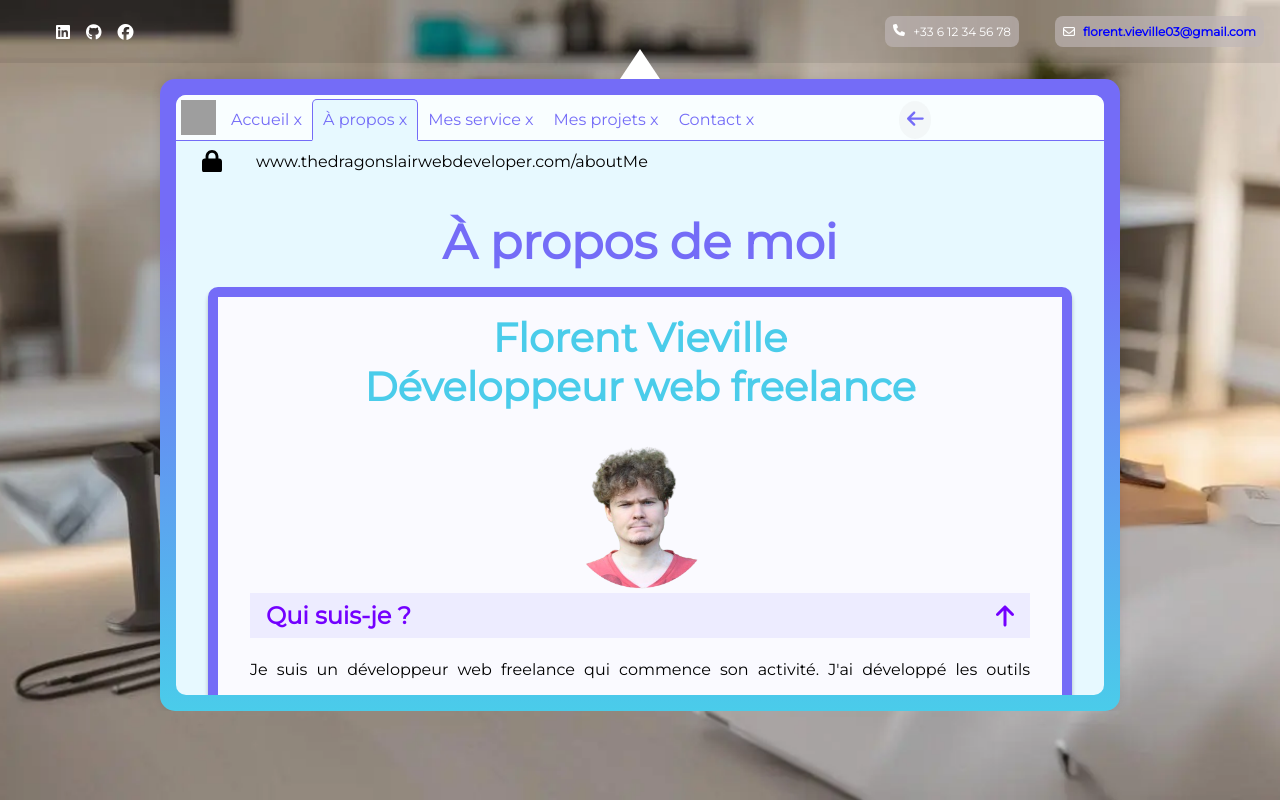
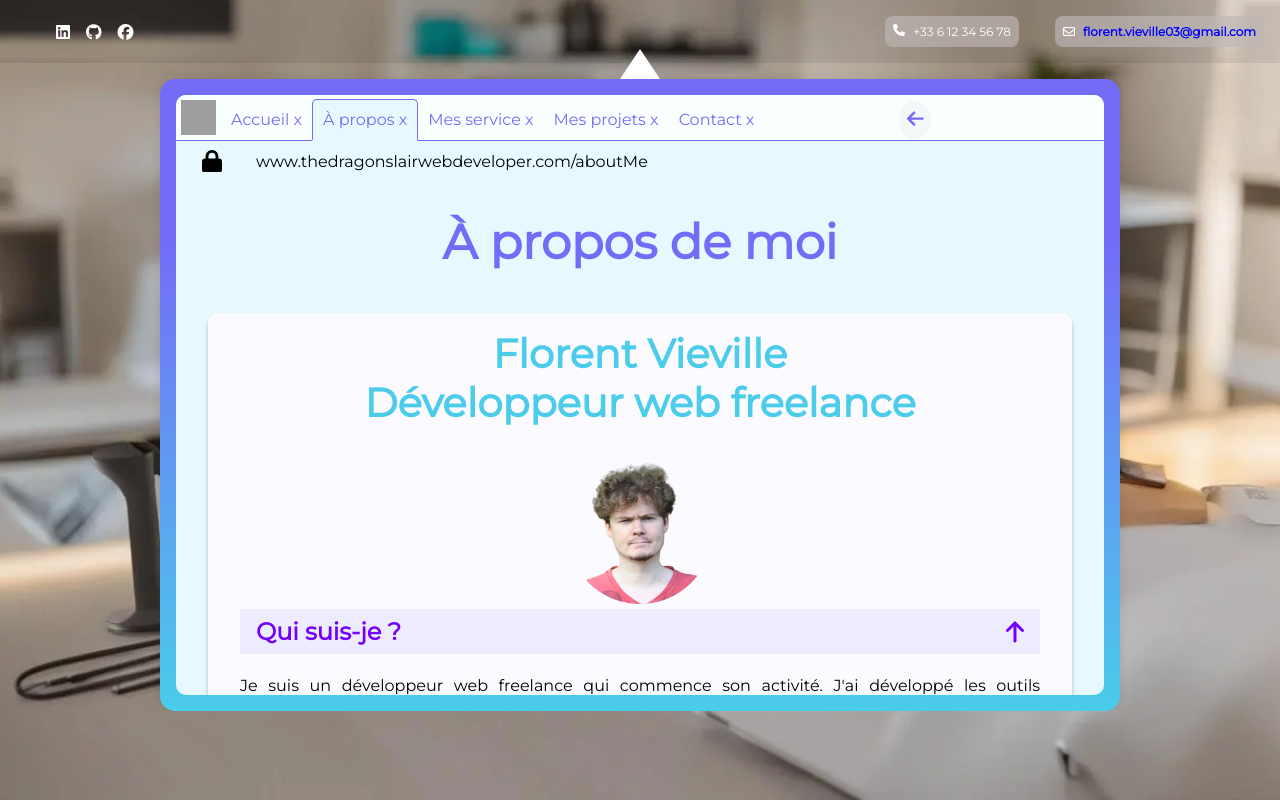
Before and after one commit to FlorentViel/dragon-l-air-web-developper, a Vue app: page /aboutMe in a window 1280 px wide. Built offline with nearby package versions, Linux system fonts and the light colour scheme; grey boxes are pictures that could not be loaded.

Commit message:
update main
vulnerability fix

```diff
--- a/src/assets/styles/background.scss
+++ b/src/assets/styles/background.scss
@@ -23,21 +23,17 @@ body {
   .main-bloc-light{
     background: $bgLight2;
     box-shadow: 0 8px 32px 0 rgba( 3, 38, 135, 0.37 );
-    border: 10px solid $StartLightGradient;
     backdrop-filter: blur( 4px );
     -webkit-backdrop-filter: blur( 4px );
-    border-radius: 10px;
     transition: all 0.5s ease-in-out;
 
   }
 
   .main-bloc-dark {
     background: $bgDark2;
-    border: 10px solid $borderDark;
     box-shadow: 0 8px 32px 0 rgba( 31, 38, 135, 0.37 );
     backdrop-filter: blur( 4px );
     -webkit-backdrop-filter: blur( 4px );
-    border-radius: 10px;
     transition: all 0.5s ease-in-out;
   }
 
--- a/src/views/aboutMe.vue
+++ b/src/views/aboutMe.vue
@@ -121,7 +121,7 @@ const accordionStyle = (index) => {
 }
 
 .h1-dark, .h1-light {
-  padding-bottom: rem(16) ;
+  padding-bottom: rem(42) ;
 }
 
 .blocPresentation {
--- a/src/views/service.vue
+++ b/src/views/service.vue
@@ -1,7 +1,10 @@
 <template>
   <section id="service" key="service" class="service-container">
-    <h1 :class="theme.isDarkMode ? 'h1-dark' : 'h1-light'" class="service-title">Mes services</h1>
     <div class="service-content" :class="theme.isDarkMode ? 'main-bloc-dark' : 'main-bloc-light'">
+
+      <h1 :class="theme.isDarkMode ? 'h1-dark' : 'h1-light'" class="service-title">Mes services</h1>
+
+
       <p :class="theme.isDarkMode ? 'text-color-dark' : 'text-color-light'" class="service-description">
         En tant que développeur web passionné, je propose une gamme complète de services pour répondre à vos besoins numériques. De la conception de sites vitrines élégants à la création de boutiques en ligne performantes, je m'engage à fournir des solutions sur mesure qui reflètent votre vision et atteignent vos objectifs commerciaux.
       </p>
@@ -38,6 +41,9 @@
           </div>
         </router-link>
       </div>
+
+      <div><h2>Ma façon de travailler</h2></div>
+
     </div>
   </section>
 </template>
```
Also changed, not shown: package.json (+26 -20 lines), 2 other files (tests, documents, lock files or other folders).
